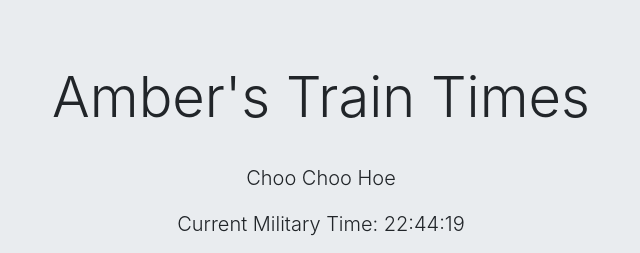
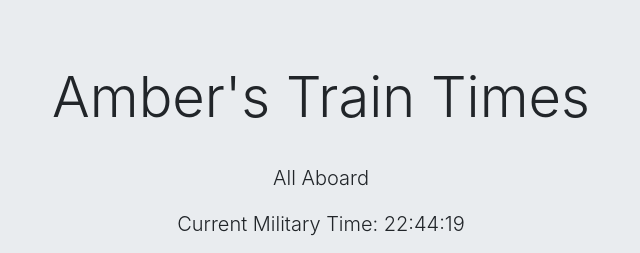
Before and after one commit to Aboutique1/Train-Schedule, a plain HTML site: page index.html in a window 1280 px wide. Shown: the top 253 px of the page, 319-959 px from the left. Drawn offline with nearby package versions, Linux system fonts and the light colour scheme; no server answers.

Commit message:
Changed Choo Choo to All Aboard

```diff
--- a/index.html
+++ b/index.html
@@ -17,7 +17,7 @@
             <div class="row text-center">
                 <div class="col-sm-12 ">
                     <h1 class="display-4">Amber's Train Times</h1> <br>
-                    <p class="lead">Choo Choo Hoe</p>
+                    <p class="lead">All Aboard</p>
                     <p id="time" class="lead"></p>
 
                 </div>
```
